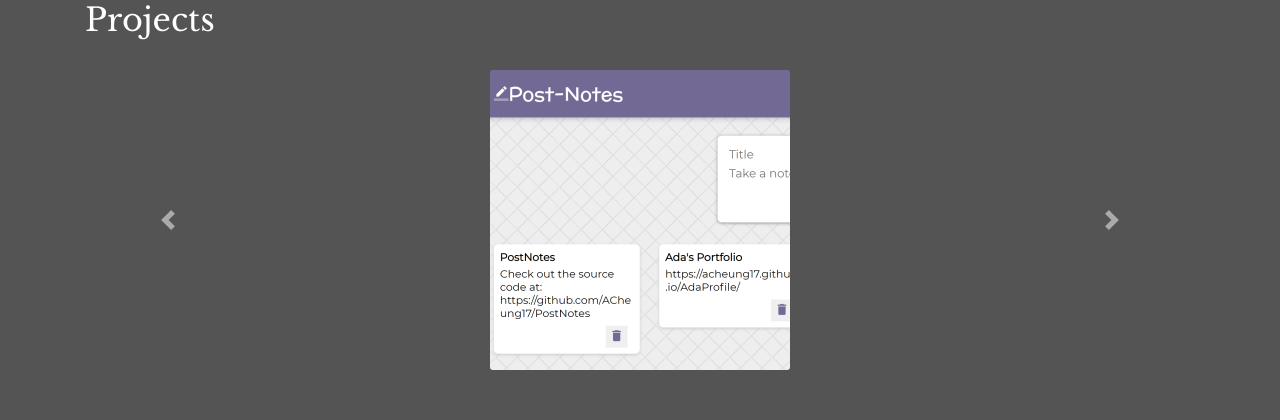
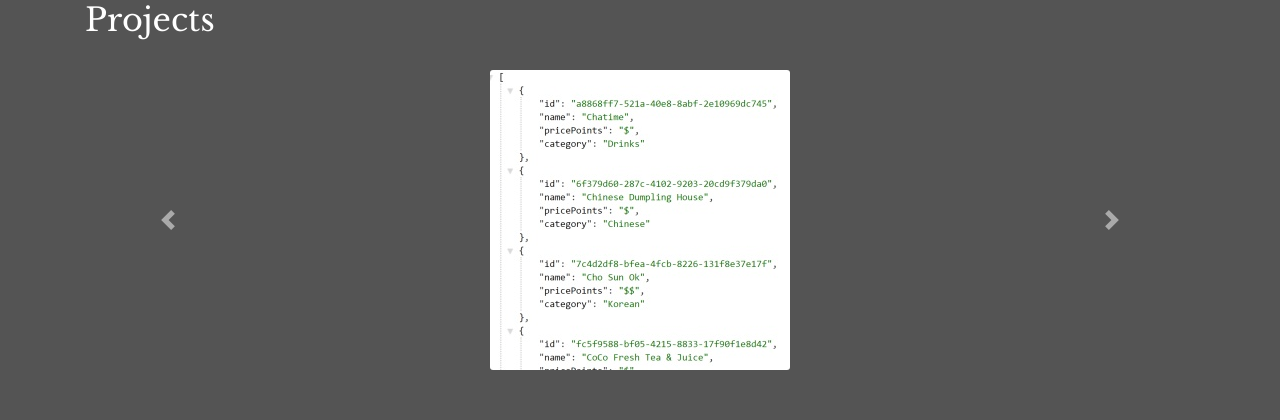
Before and after one commit to ACheung17/AdaPortfolio, a React (Create React App) app: page / in a window 1280 px wide. Shown: the part 730-1150 px from the top of the page. Built offline with nearby package versions, Linux system fonts and the light colour scheme.

Commit message:
add new project

```diff
--- a/src/components/HomePage/Projects.jsx
+++ b/src/components/HomePage/Projects.jsx
@@ -2,6 +2,13 @@
 import { Carousel, CarouselItem, CarouselControl, Button } from 'reactstrap';
 
 const items = [
+  {
+    src: 'images/letsEat.jpg',
+    altText: "Let's Eat",
+    caption: "Let's Eat",
+    location: "https://github.com/ACheung17/LetsEat",
+    appLink: "https://infinite-dawn-76227.herokuapp.com/restaurants"
+  },
   {
     src: 'images/postNote.png',
     altText: 'Post Notes',
```
Also changed, not shown: public/images/letsEat.jpg (added).
